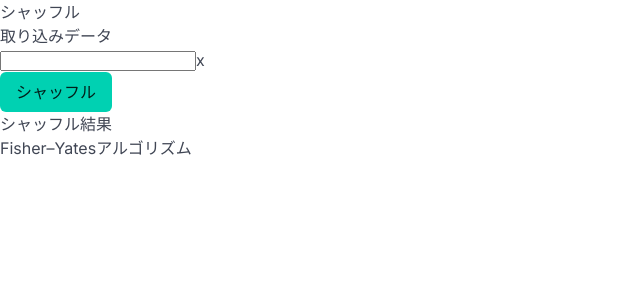
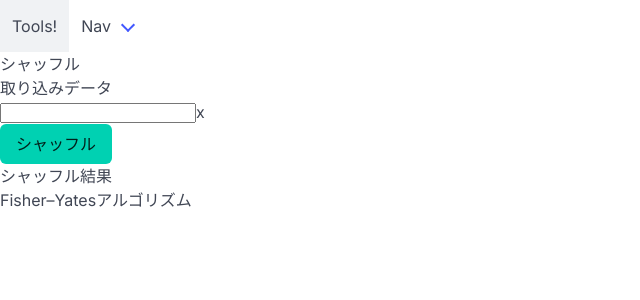
Before and after one commit to heines/tools, a Next.js app: page /tools/shuffle in a window 1280 px wide. Shown: the top 300 px of the page, without its empty margins (0-640 px from the left). Built offline with nearby package versions, Linux system fonts and the light colour scheme.

Commit message:
ナビゲーション追加

```diff
--- a/src/app/layout.tsx
+++ b/src/app/layout.tsx
@@ -2,6 +2,8 @@ import type { Metadata } from "next";
 import { Inter } from "next/font/google";
 import "./globals.css";
 import 'bulma/css/bulma.css'
+
+import Nav from "../components/Nav";
 
 const inter = Inter({ subsets: ["latin"] });
 
@@ -17,7 +19,10 @@ export default function RootLayout({
 }>) {
   return (
     <html lang="en">
-      <body className={inter.className}>{children}</body>
+      <body>
+        <Nav></Nav>
+        {children}
+      </body>
     </html>
   );
 }
--- /dev/null
+++ b/src/components/Nav.tsx
@@ -0,0 +1,48 @@
+'use client';
+import React, { useState } from 'react';
+import Link from 'next/link';
+
+const Nav: React.FC<NavProps> = () => {
+  const [isActive, setIsActive] = useState(false);
+
+  const handleBurgerClick = () => {
+    setIsActive(!isActive);
+  };
+
+  return (
+    <nav className="navbar" role="navigation" aria-label="main navigation">
+      <div className="navbar-brand">
+        <a className="navbar-item" href="/">
+          Tools!
+        </a>
+
+        <button className={`navbar-burger ${isActive ? 'is-active' : ''}`} onClick={handleBurgerClick} role="button" aria-label="menu" aria-expanded="false">
+          <span aria-hidden="true"></span>
+          <span aria-hidden="true"></span>
+          <span aria-hidden="true"></span>
+          <span aria-hidden="true"></span>
+        </button>
+      </div>
+
+      <div id="navbarBasicExample" className={`navbar-menu ${isActive ? 'is-active' : ''}`} onClick={handleBurgerClick} >
+        <div className="navbar-start">
+          <div className="navbar-item has-dropdown is-hoverable">
+            <a className="navbar-link">
+              Nav
+            </a>
+            <div className="navbar-dropdown">
+              <Link
+                href="/tools/shuffle"
+                className="navbar-item"
+              >
+                shuffle
+              </Link>
+            </div>
+          </div>
+        </div>
+      </div>
+    </nav>
+  );
+};
+
+export default Nav;
```
Also changed, not shown: src/app/page.tsx (+4 -31 lines).
